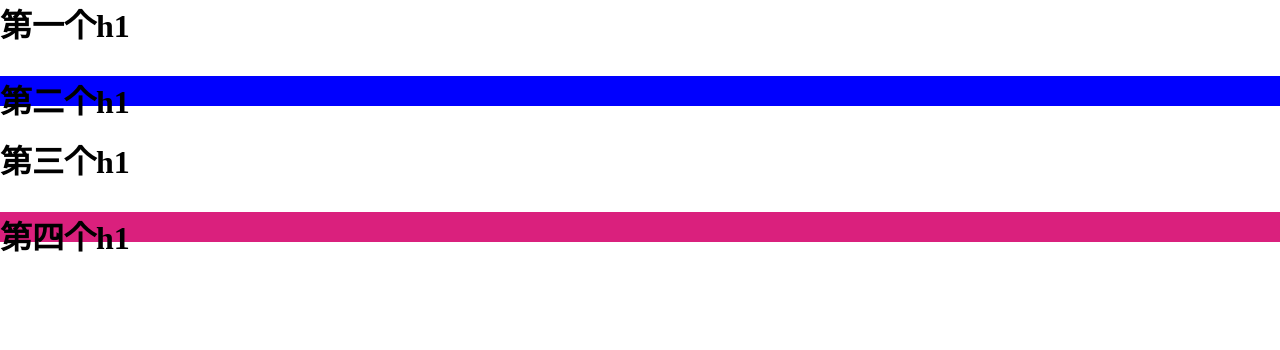
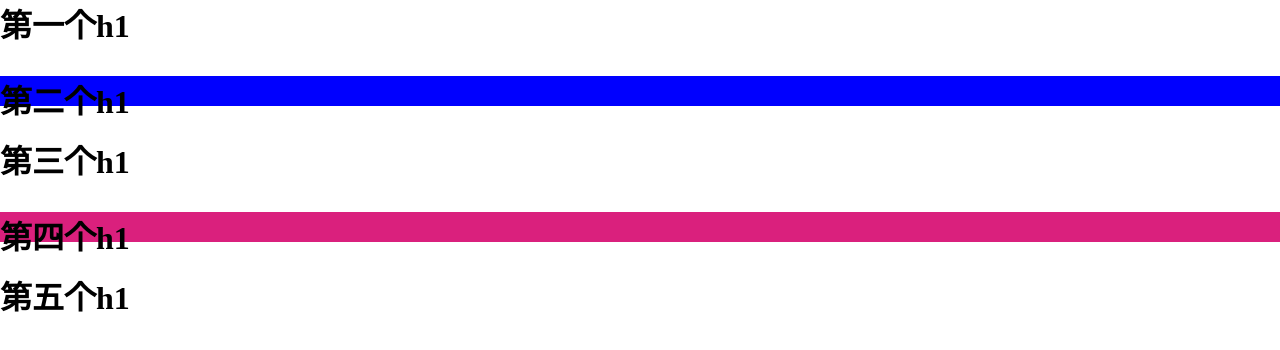
Before and after one commit to wanyu729/-git, a plain HTML site: page git2/index.html in a window 1280 px wide. Drawn offline with Linux system fonts and the light colour scheme.

Commit message:
'第五次提交h1'

```diff
--- a/git2/index.html
+++ b/git2/index.html
@@ -14,6 +14,7 @@
     <h1>第二个h1</h1>
     <h1>第三个h1</h1>
     <h1>第四个h1</h1>
+    <h1>第五个h1</h1>
 </body>
 
 </html>
```
